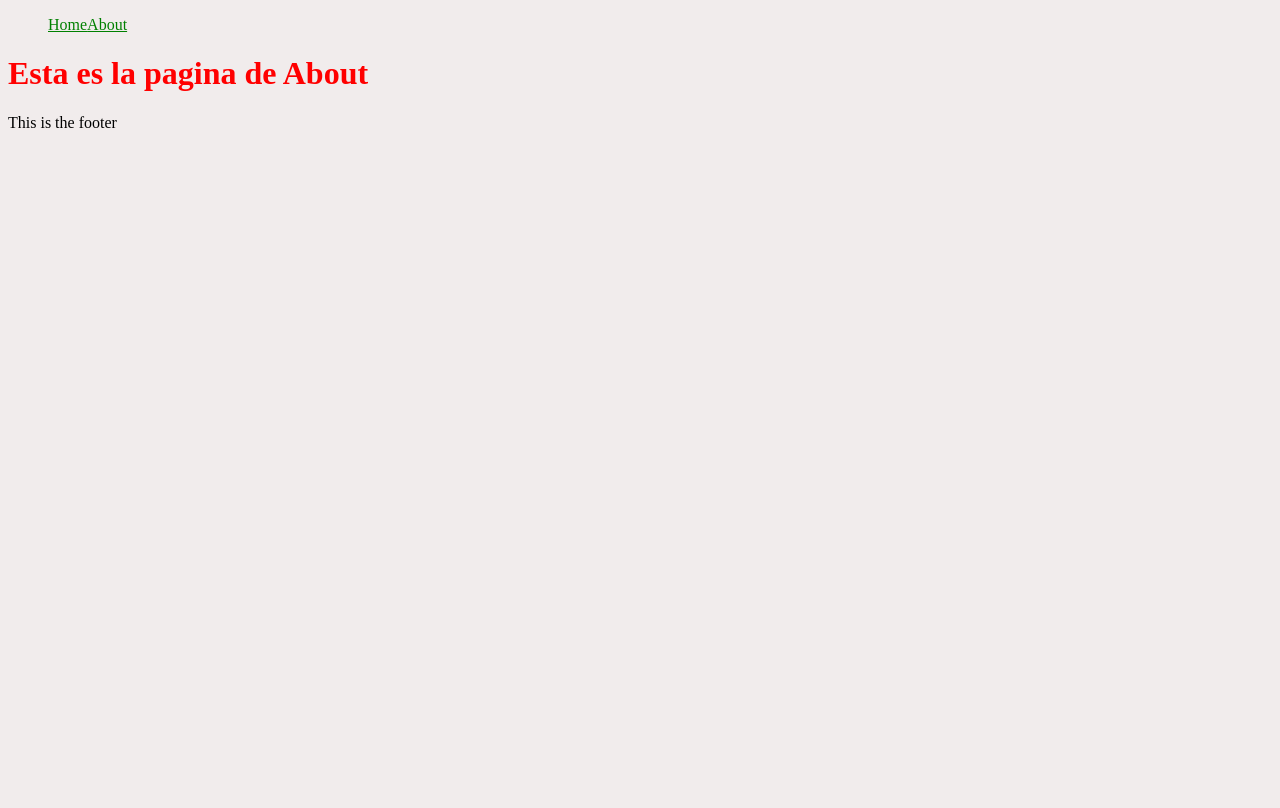
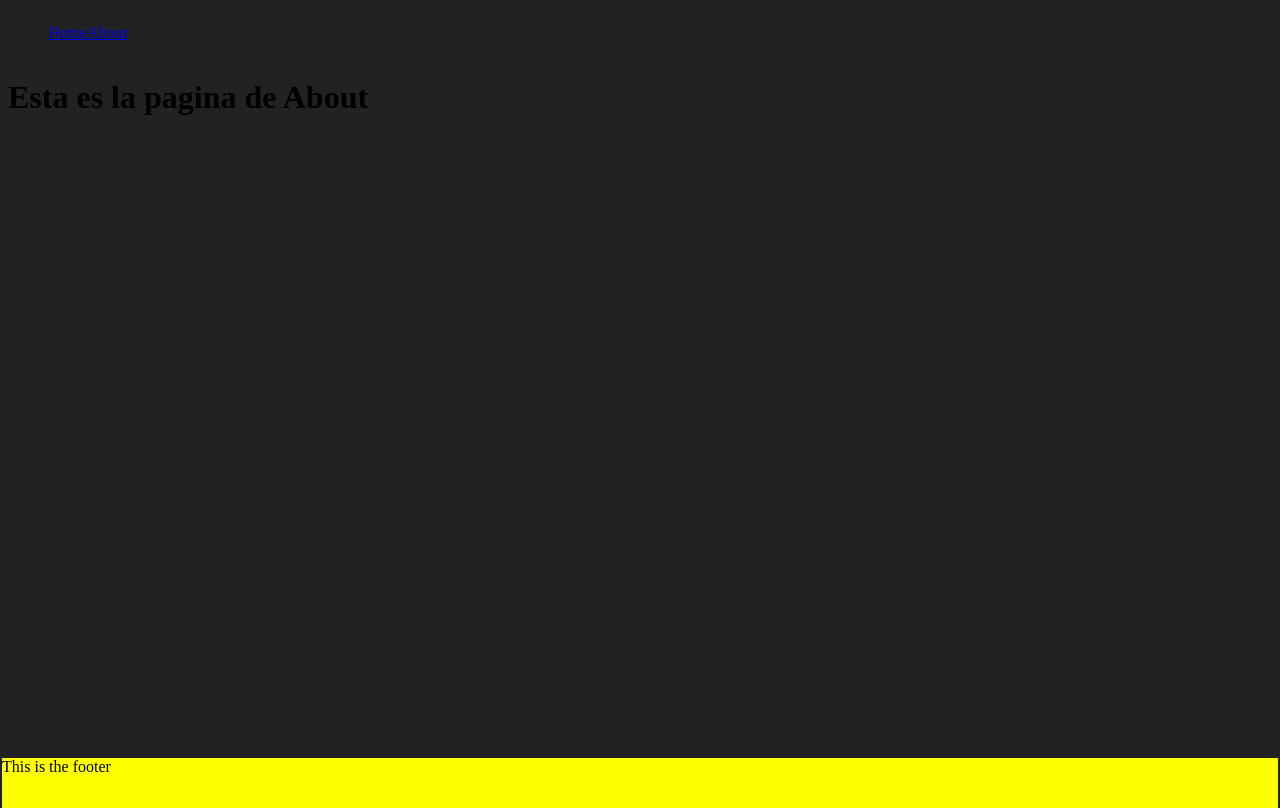
Before and after one commit to GersonEC/avocado-store, a Next.js app: page /about in a window 1280 px wide. Built offline with nearby package versions, Linux system fonts and the light colour scheme.

Commit message:
Add footer style.

```diff
--- a/components/Layout/Layout.tsx
+++ b/components/Layout/Layout.tsx
@@ -3,7 +3,7 @@ import React from 'react'
 
 const Layout: React.FC = ({ children }) => {
   return (
-    <div>
+    <div className="layout">
       <Navbar />
       {children}
       <footer>This is the footer</footer>
--- a/styles/global.scss
+++ b/styles/global.scss
@@ -1,11 +1,5 @@
+html,
 body {
-  background-color: rgb(241, 236, 236);
-
-  h1 {
-    color: red;
-  }
-
-  a {
-    color: green;
-  }
+  height: 100%;
+  background-color: rgb(34, 34, 34);
 }
--- a/styles/index.scss
+++ b/styles/index.scss
@@ -5,6 +5,7 @@
 
 // Style Imports
 @import 'global';
+@import 'layout';
 /*@import 'tools';
 @import 'typography';
 @import 'atoms';
--- /dev/null
+++ b/styles/layout.scss
@@ -0,0 +1,13 @@
+.layout {
+  display: flex;
+  flex-direction: column;
+  min-height: 100vh;
+}
+
+footer {
+  background-color: yellow;
+  margin-top: auto;
+  block-size: 50px;
+  margin-left: -6px;
+  margin-right: -6px;
+}
```
